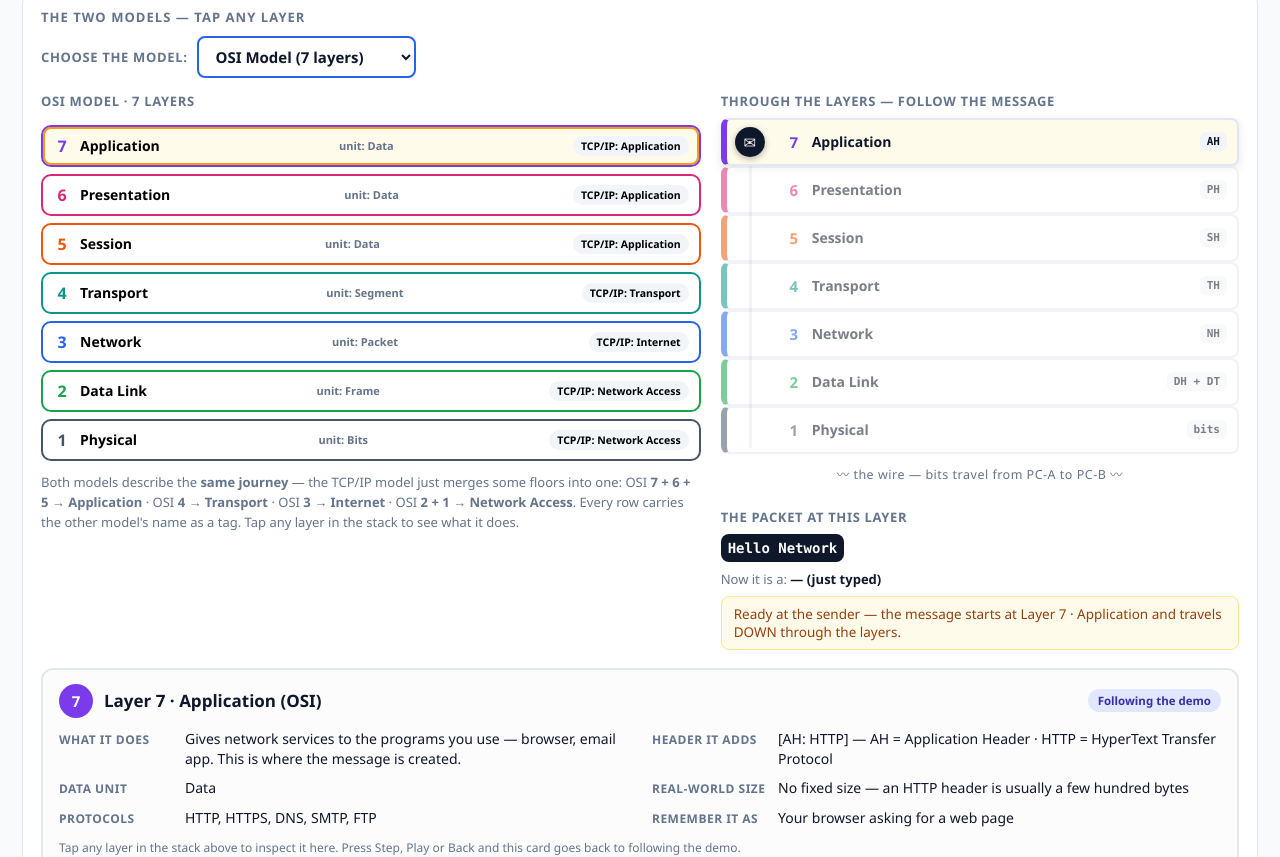
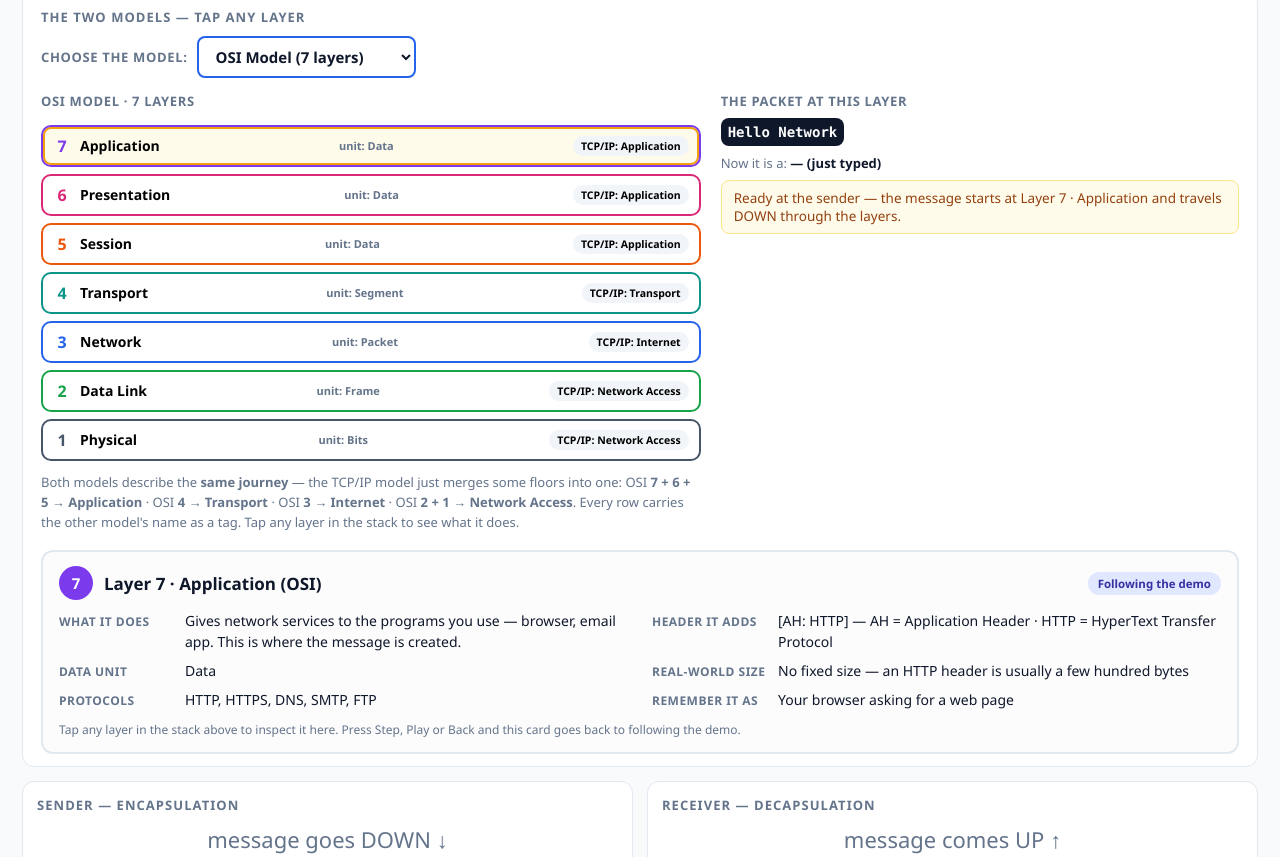
Before and after one commit to vamshimedishetty/osi-tcpip-demonstrator-v2, a plain HTML site: page index.html in a window 1280 px wide. Shown: the part 698-1555 px from the top of the page. Drawn offline with Linux system fonts and the light colour scheme.

Commit message:
Layout: packet panel beside layers, sender and receiver side by side

```diff
--- a/index.html
+++ b/index.html
@@ -54,7 +54,7 @@
   #hopCaption{ margin-top:9px; background:#fffbeb; border:1px solid #fde68a; border-radius:8px; padding:8px 12px;
     font-size:13.5px; color:#92400e; }
 
-  /* ---------- two models · tappable layers · through-the-layers ---------- */
+  /* ---------- two models · tappable layers · packet at this layer ---------- */
   .models-grid{ display:grid; grid-template-columns:1.12fr .88fr; gap:20px; align-items:start; }
   @media (max-width: 900px){ .models-grid{ grid-template-columns:1fr; } }
   .models h3{ font-size:13px; letter-spacing:.05em; text-transform:uppercase; color:var(--muted); margin-bottom:8px; }
@@ -76,29 +76,10 @@
   .modelpick{ display:flex; align-items:center; gap:10px; flex-wrap:wrap; margin-bottom:14px; }
   .modelpick label{ font-size:13px; font-weight:700; color:var(--muted); text-transform:uppercase; letter-spacing:.05em; }
   .modelpick select{ font-size:15px; font-weight:700; padding:8px 12px; border:2px solid var(--l3); border-radius:8px; background:#fff; color:var(--ink); cursor:pointer; font-family:inherit; }
-  .stackcol[hidden], .jstack[hidden]{ display:none !important; }
-  .jstack{ position:relative; }
-  .jstack::before{ content:""; position:absolute; left:28px; top:12px; bottom:46px; width:3px;
-    background:#e2e8f0; border-radius:2px; }
-  .jrow{ height:48px; display:flex; align-items:center; gap:9px; border:2px solid var(--line);
-    border-left:6px solid var(--c); border-radius:8px; padding:6px 10px 6px 58px; background:#fff;
-    opacity:.55; transition:all .3s; cursor:pointer; position:relative; }
-  .jrow .jno{ font-weight:800; font-size:15px; width:18px; text-align:center; color:var(--c); }
-  .jrow .jnm{ font-weight:700; font-size:14px; }
-  .jrow .jchip{ margin-left:auto; font-family:Consolas, monospace; font-size:11px; font-weight:700;
-    background:#f1f5f9; border-radius:6px; padding:3px 7px; white-space:nowrap; }
-  .jrow.active{ opacity:1; background:#fffbeb; box-shadow:0 3px 10px rgba(0,0,0,.10); }
-  .jwire{ height:40px; display:flex; align-items:center; justify-content:center; font-size:12.5px;
-    color:var(--muted); letter-spacing:.04em; }
-  .jwire.active{ color:#92400e; font-weight:800; }
-  .capsule{ position:absolute; left:14px; top:9px; width:30px; height:30px; border-radius:50%; z-index:2;
-    background:var(--ink); color:#fff; display:flex; align-items:center; justify-content:center; font-size:15px;
-    box-shadow:0 2px 6px rgba(0,0,0,.30); transition:top .55s ease, background .3s; }
-  .capsule.wire{ background:#d97706; }
-  .capsule.delivered{ background:var(--l2); }
+  .stackcol[hidden]{ display:none !important; }
   .jstatus{ margin-top:8px; background:#fffbeb; border:1px solid #fde68a; border-radius:8px;
     padding:8px 12px; font-size:13.5px; color:#92400e; }
-  .jpacket{ margin-top:14px; }
+  .jpacket{ margin-top:0; }
   .jpacket .pdu{ justify-content:flex-start; }
   .jpacket .blk{ font-size:11px; padding:6px 7px; }
   .junit{ margin-top:8px; font-size:13px; color:var(--muted); }
@@ -119,9 +100,19 @@
   .crow .cval{ word-break:break-word; }
   .cardhint{ margin-top:11px; font-size:12px; color:var(--muted); }
 
-  /* ---------- main three columns ---------- */
-  .main{ display:grid; grid-template-columns: 300px 1fr 300px; gap:14px; align-items:start; }
-  @media (max-width: 980px){ .main{ grid-template-columns:1fr; } }
+  /* ---------- sender | receiver side by side, then the message panel below ---------- */
+  .pair{ display:grid; grid-template-columns:1fr 1fr; gap:14px; align-items:start; margin-bottom:14px; }
+  .pair .layer.active{ transform:scale(1.01); }
+  @media (max-width: 640px){
+    .pair{ gap:8px; }
+    .pair .panel{ padding:9px; }
+    .pair .dir{ font-size:16px; }
+    .pair .layer{ padding:6px; gap:5px; margin-bottom:5px; }
+    .pair .layer .no{ font-size:14px; width:14px; }
+    .pair .layer .nm{ font-size:11.5px; }
+    .pair .layer .unit{ font-size:9.5px; }
+    .pair .layer .tcpip{ font-size:9px; padding:2px 5px; }
+  }
   .panel{ background:var(--card); border:1px solid var(--line); border-radius:12px; padding:14px; }
   .dir{ font-size:22px; text-align:center; color:var(--muted); margin-bottom:6px; }
   .layer{ display:flex; align-items:center; gap:9px; border:2px solid var(--line); border-radius:10px; padding:8px 10px; margin-bottom:7px;
@@ -349,26 +340,6 @@
       <p class="mapnote">Both models describe the <b>same journey</b> — the TCP/IP model just merges some floors into one: OSI <b>7 + 6 + 5 → Application</b> · OSI <b>4 → Transport</b> · OSI <b>3 → Internet</b> · OSI <b>2 + 1 → Network Access</b>. Every row carries the other model's name as a tag. Tap any layer in the stack to see what it does.</p>
     </div>
     <div>
-      <h3>Through the layers — follow the message</h3>
-      <div class="jstack" id="jstackOsi">
-        <div class="jrow" data-osi="7" style="--c:var(--l7)"><span class="jno">7</span><span class="jnm">Application</span><span class="jchip">AH</span></div>
-        <div class="jrow" data-osi="6" style="--c:var(--l6)"><span class="jno">6</span><span class="jnm">Presentation</span><span class="jchip">PH</span></div>
-        <div class="jrow" data-osi="5" style="--c:var(--l5)"><span class="jno">5</span><span class="jnm">Session</span><span class="jchip">SH</span></div>
-        <div class="jrow" data-osi="4" style="--c:var(--l4)"><span class="jno">4</span><span class="jnm">Transport</span><span class="jchip">TH</span></div>
-        <div class="jrow" data-osi="3" style="--c:var(--l3)"><span class="jno">3</span><span class="jnm">Network</span><span class="jchip">NH</span></div>
-        <div class="jrow" data-osi="2" style="--c:var(--l2)"><span class="jno">2</span><span class="jnm">Data Link</span><span class="jchip">DH + DT</span></div>
-        <div class="jrow" data-osi="1" style="--c:var(--l1)"><span class="jno">1</span><span class="jnm">Physical</span><span class="jchip">bits</span></div>
-        <div class="jwire" id="jwire">〰 the wire — bits travel from PC-A to PC-B 〰</div>
-        <div class="capsule" id="capsuleOsi" title="the message">✉</div>
-      </div>
-      <div class="jstack" id="jstackTcpip" hidden>
-        <div class="jrow" data-tcpip="app" style="--c:var(--l7)"><span class="jno">A</span><span class="jnm">Application</span><span class="jchip">AH + PH + SH</span></div>
-        <div class="jrow" data-tcpip="transport" style="--c:var(--l4)"><span class="jno">T</span><span class="jnm">Transport</span><span class="jchip">TH</span></div>
-        <div class="jrow" data-tcpip="internet" style="--c:var(--l3)"><span class="jno">I</span><span class="jnm">Internet</span><span class="jchip">NH</span></div>
-        <div class="jrow" data-tcpip="netaccess" style="--c:var(--l2)"><span class="jno">N</span><span class="jnm">Network Access</span><span class="jchip">DH + DT · bits</span></div>
-        <div class="jwire" id="jwireT">〰 the wire — bits travel from PC-A to PC-B 〰</div>
-        <div class="capsule" id="capsuleTcpip" title="the message">✉</div>
-      </div>
       <div class="jpacket">
         <h3>The packet at this layer</h3>
         <div class="pdu" id="jpacket"></div>
@@ -388,7 +359,7 @@
   </div>
 </div>
 
-<div class="main">
+<div class="pair">
   <!-- SENDER -->
   <div class="panel">
     <h2>Sender — Encapsulation</h2>
@@ -396,7 +367,15 @@
     <div id="senderStack"></div>
   </div>
 
-  <!-- CENTRE : THE PDU -->
+  <!-- RECEIVER -->
+  <div class="panel">
+    <h2>Receiver — Decapsulation</h2>
+    <div class="dir">message comes UP ↑</div>
+    <div id="receiverStack"></div>
+  </div>
+</div>
+
+<!-- BELOW THE PAIR : THE PDU -->
 <div class="panel">
   <h2>The message itself — watch it grow, travel, then shrink</h2>
   <div class="pduwrap"><div class="pdu" id="pdu"><div class="empty-note">Press <b>Step</b> or <b>Play</b> — the message is born at Layer 7, Application.</div></div></div>
@@ -409,14 +388,6 @@
   <div id="crcbadge">CRC CHECK: MATCH ✓ — frame arrived without damage</div>
   <div id="success">✅ SUCCESS — the receiver got back the exact original message</div>
   <div class="narrate" id="narrate"><b>Say this:</b> “Our project shows what happens inside a network when one message is sent. It does not travel naked — every layer wraps it first.”</div>
-  </div>
-
-  <!-- RECEIVER -->
-  <div class="panel">
-    <h2>Receiver — Decapsulation</h2>
-    <div class="dir">message comes UP ↑</div>
-    <div id="receiverStack"></div>
-  </div>
 </div>
 
 <div class="mapbar">
@@ -460,7 +431,7 @@ function buildStack(elId){
 }
 buildStack("senderStack"); buildStack("receiverStack");
 
-// ---- tappable layers: detail card + "through the layers" journey view ----
+// ---- tappable layers: detail card data ----
 const LAYER_COLORS={7:"#7c3aed",6:"#db2777",5:"#ea580c",4:"#0d9488",3:"#2563eb",2:"#16a34a",1:"#475569"};
 const LAYER_INFO={
   7:{badge:"7", title:"Layer 7 · Application (OSI)", rows:[
@@ -564,69 +535,45 @@ function currentDemoKey(){
 }
 function updateCard(){ showCard(pinned || currentDemoKey()); }
 
-// ---- through-the-layers journey view: one rail per model, both synced to the step engine ----
-const JROW_H=48;
-const TCPIP_RAIL=["Application","Transport","Internet","Network Access"];
+// ---- models-section status line: narrates where the message is, in the vocabulary of the selected model ----
 function syncJourney(){
   const s=steps[idx<0?0:idx];
-  // --- OSI rail: 7 stops, driven by the step's OSI layer ---
-  let layer=null, state, osiStatus;
-  if(s.travel){ state="wire";
-    osiStatus="On the wire → the frame is now only bits, travelling from PC-A to PC-B. Each device reads only its own layer's label."; }
-  else if(s.done){ layer=7; state="delivered";
-    osiStatus="Delivered ✓ — the message is back at Layer 7 · Application, exactly as it was typed."; }
-  else if(s.side==="receiverStack" && s.layer){ layer=s.layer; state="unwrap";
-    osiStatus=`Coming UP ↑ — the message is at Layer ${layer} · ${layerName(layer)}: its header is being removed.`; }
-  else if(s.layer){ layer=s.layer; state="wrap";
-    osiStatus=`Going DOWN ↓ — the message is at Layer ${layer} · ${layerName(layer)}: its header is being added.`; }
-  else { layer=7; state="start";
-    osiStatus="Ready at the sender — the message starts at Layer 7 · Application and travels DOWN through the layers."; }
-  const capO=$("capsuleOsi");
-  capO.style.top = state==="wire" ? (7*JROW_H+5)+"px" : ((7-layer)*JROW_H+9)+"px";
-  capO.classList.toggle("wire", state==="wire");
-  capO.classList.toggle("delivered", state==="delivered");
-  $("jwire").classList.toggle("active", state==="wire");
-  // --- TCP/IP rail: 4 stops, driven by the step's tcpip field ---
-  let tIdx=0, tState, tcpStatus;
-  if(s.travel){ tState="wire";
-    tcpStatus="On the wire → the frame is now only bits, travelling from PC-A to PC-B. Switches read the MAC label, the Router reads the IP label."; }
-  else if(s.done){ tIdx=0; tState="delivered";
-    tcpStatus="Delivered ✓ — the message is back at TCP/IP · Application, exactly as it was typed."; }
-  else if(s.tcpip && s.tcpip!=="—"){ tIdx=TCPIP_RAIL.indexOf(s.tcpip); tState = s.side==="receiverStack" ? "unwrap" : "wrap";
-    tcpStatus = tState==="unwrap"
-      ? `Coming UP ↑ — the message is at TCP/IP · ${s.tcpip}: its header is being removed.`
-      : `Going DOWN ↓ — the message is at TCP/IP · ${s.tcpip}: its header is being added.`; }
-  else { tIdx=0; tState="start";
-    tcpStatus="Ready at the sender — the message starts at TCP/IP · Application and travels DOWN through the layers."; }
-  const capT=$("capsuleTcpip");
-  capT.style.top = tState==="wire" ? (4*JROW_H+5)+"px" : (tIdx*JROW_H+9)+"px";
-  capT.classList.toggle("wire", tState==="wire");
-  capT.classList.toggle("delivered", tState==="delivered");
-  $("jwireT").classList.toggle("active", tState==="wire");
-  // --- active-row highlighting on both rails (the hidden one simply stays correct) ---
-  let ti=0;
-  document.querySelectorAll(".jrow").forEach(el=>{
-    const o=el.getAttribute("data-osi");
-    if(o!==null){ el.classList.toggle("active", state!=="wire" && +o===layer); }
-    else { el.classList.toggle("active", tState!=="wire" && ti===tIdx); ti++; }
-  });
+  let osiStatus, tcpStatus;
+  if(s.travel){
+    osiStatus="On the wire → the frame is now only bits, travelling from PC-A to PC-B. Each device reads only its own layer's label.";
+    tcpStatus="On the wire → the frame is now only bits, travelling from PC-A to PC-B. Switches read the MAC label, the Router reads the IP label.";
+  }
+  else if(s.done){
+    osiStatus="Delivered ✓ — the message is back at Layer 7 · Application, exactly as it was typed.";
+    tcpStatus="Delivered ✓ — the message is back at TCP/IP · Application, exactly as it was typed.";
+  }
+  else if(s.side==="receiverStack" && s.layer){
+    osiStatus=`Coming UP ↑ — the message is at Layer ${s.layer} · ${layerName(s.layer)}: its header is being removed.`;
+    tcpStatus=`Coming UP ↑ — the message is at TCP/IP · ${s.tcpip}: its header is being removed.`;
+  }
+  else if(s.layer){
+    osiStatus=`Going DOWN ↓ — the message is at Layer ${s.layer} · ${layerName(s.layer)}: its header is being added.`;
+    tcpStatus=`Going DOWN ↓ — the message is at TCP/IP · ${s.tcpip}: its header is being added.`;
+  }
+  else {
+    osiStatus="Ready at the sender — the message starts at Layer 7 · Application and travels DOWN through the layers.";
+    tcpStatus="Ready at the sender — the message starts at TCP/IP · Application and travels DOWN through the layers.";
+  }
   $("jstatus").textContent = modelMode==="tcpip" ? tcpStatus : osiStatus;
 }
 
-// ---- journey packet view: the very same header blocks as the main PDU panel, so the packet is visible at every layer ----
+// ---- models-section packet view: the very same header blocks as the main PDU panel, so the packet is visible at every layer ----
 function syncPacket(){
   const s=steps[idx<0?0:idx];
   $("jpacket").innerHTML=s.blocks.map(b=>`<div class="blk ${b.cls}">${b.txt.replace(/</g,"&lt;")}</div>`).join("");
   $("junit").innerHTML="Now it is a: <b>"+s.unit+"</b>";
 }
 
-// ---- model dropdown: show only the chosen model's stack + journey rail ----
+// ---- model dropdown: show only the chosen model's stack ----
 document.getElementById("modelSelect").addEventListener("change",e=>{
   modelMode=e.target.value;
   document.getElementById("stackOsi").hidden = modelMode!=="osi";
   document.getElementById("stackTcpip").hidden = modelMode!=="tcpip";
-  document.getElementById("jstackOsi").hidden = modelMode!=="osi";
-  document.getElementById("jstackTcpip").hidden = modelMode!=="tcpip";
   syncJourney();
   updateCard();
 });
@@ -637,12 +584,6 @@ document.querySelectorAll(".mrow").forEach(el=>el.addEventListener("click",()=>{
   pinned = o ? {osi:+o} : {tcpip:el.getAttribute("data-tcpip")};
   updateCard();
 }));
-document.querySelectorAll(".jrow").forEach(el=>el.addEventListener("click",()=>{
-  const o=el.getAttribute("data-osi");
-  pinned = o ? {osi:+o} : {tcpip:el.getAttribute("data-tcpip")};
-  updateCard();
-}));
-
 // ---- build the step list for a given message ----
 function buildSteps(msg){
   const AH=`[AH: HTTP]`, PH=`[PH: UTF-8]`, SH=`[SH: Session=${SESSION_ID}]`,
@@ -773,7 +714,7 @@ function render(){
   else { setEnv(DEV_X.pcA); setCaption("The envelope is at PC-A, the sender — it travels once Layer 1 turns the frame into bits."); }
   $("stepcount").textContent=`Step ${Math.max(idx,0)} / ${steps.length-1}`;
   $("stepBtn").textContent = idx>=steps.length-1 ? "Step ⏭ (end)" : "Step ⏭";
-  // new section: journey capsule + packet view + detail card follow the same state
+  // models section: status line + packet view + detail card follow the same state
   syncJourney();
   syncPacket();
   updateCard();
```
Lines whose indentation alone changed are shown as unchanged.
